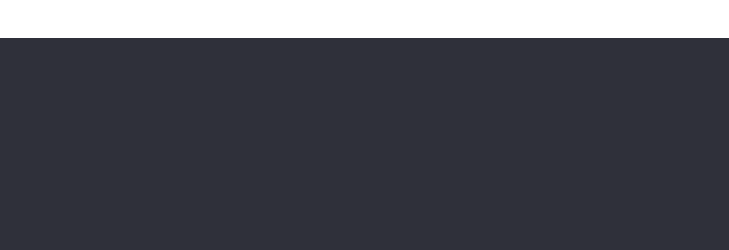
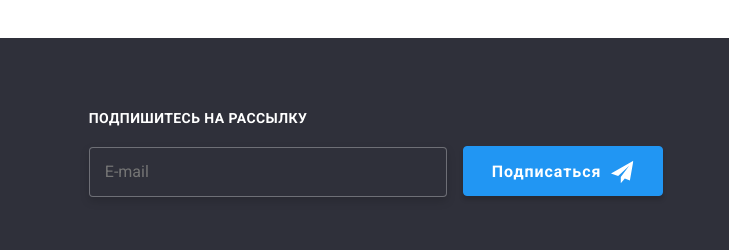
Before and after one commit to YehorRyltsov/goit-markup-hw-06, a plain HTML site: page portfolio.html in a window 1280 px wide. Shown: the part 1606-1856 px from the top of the page, 551-1280 px from the left. Drawn offline with nearby package versions, Linux system fonts and the light colour scheme.

Commit message:
dz6 ver1.0

```diff
--- a/css/styles.css
+++ b/css/styles.css
@@ -90,6 +90,7 @@ img {
   padding-top: 32px;
   padding-bottom: 28px;
   transition: color 250ms;
+  transition-timing-function: cubic-bezier(0.4, 0, 0.2, 1);
 }
 .header-link:hover {
   color: var(--header-link-color);
@@ -118,6 +119,7 @@ img {
   color: var(--text-color);
   margin-right: 30px;
   transition: color 250ms, fill 250ms;
+  transition-timing-function: cubic-bezier(0.4, 0, 0.2, 1);
 }
 .header-mail:focus .header-contacts-icon {
   fill: #2196f3;
@@ -127,6 +129,7 @@ img {
 }
 .header-contacts-link {
   transition: color 250ms, fill 250ms;
+  transition-timing-function: cubic-bezier(0.4, 0, 0.2, 1);
 }
 .header-contacts-link:hover .header-mail {
   color: #2196f3;
@@ -142,6 +145,7 @@ img {
   letter-spacing: 0.02em;
   color: var(--text-color);
   transition: color 250ms, fill 250ms;
+  transition-timing-function: cubic-bezier(0.4, 0, 0.2, 1);
 }
 .header-phone:focus .header-contacts-icon {
   fill: #2196f3;
@@ -206,7 +210,8 @@ img {
   border: 0px;
   margin: 0 auto;
   border-radius: 4px;
-  transition: box-shadow 250ms, background 250ms, border-radius 250ms;
+  transition: box-shadow 250ms, background-color 250ms, border-radius 250ms;
+  transition-timing-function: cubic-bezier(0.4, 0, 0.2, 1);
 }
 .hero-btn-text {
   font-family: inherit;
@@ -370,6 +375,7 @@ img {
   border-radius: 50%;
   cursor: pointer;
   transition: background-color 250ms, fill 250ms;
+  transition-timing-function: cubic-bezier(0.4, 0, 0.2, 1);
 }
 .comand-icon-link:hover {
   fill: #ffffff;
@@ -410,6 +416,7 @@ img {
   border: 1px solid #afb1b8;
   border-radius: 4px;
   transition: fill 250ms, border-radius 250ms;
+  transition-timing-function: cubic-bezier(0.4, 0, 0.2, 1);
 }
 .company-item {
   width: 170px;
@@ -464,6 +471,7 @@ img {
   letter-spacing: 0.03em;
   color: #ffffff;
   transition: color 250ms;
+  transition-timing-function: cubic-bezier(0.4, 0, 0.2, 1);
 }
 .footer-map:hover {
   color: #2196f3;
@@ -493,6 +501,7 @@ img {
   letter-spacing: 0.03em;
   color: rgba(255, 255, 255, 0.6);
   transition: color 250ms;
+  transition-timing-function: cubic-bezier(0.4, 0, 0.2, 1);
 }
 .footer-phone:hover {
   color: var(--hov-foc);
@@ -503,6 +512,7 @@ img {
 .footer-social {
   margin-top: 72px;
   margin-left: 70px;
+  margin-right: 93px;
 }
 .footer-text {
   display: block;
@@ -530,6 +540,7 @@ img {
   cursor: pointer;
   background: rgba(255, 255, 255, 0.1);
   transition: background-color 250ms;
+  transition-timing-function: cubic-bezier(0.4, 0, 0.2, 1);
 }
 .footer-icon-link:hover {
   background-color: #2196f3;
@@ -537,15 +548,69 @@ img {
 .footer-icon-link:focus {
   background-color: #2196f3;
 }
+.footer-subscribe {
+  margin-top: 72px;
+}
 .footer-lable {
-  font-size: 12px;
-  line-height: 1.17;
-  letter-spacing: 0.01em;
-  color: #757575;
-  margin-bottom: 4px;
+  font-weight: 700;
+  font-size: 14px;
+  line-height: 16px;
+  letter-spacing: 0.03em;
+  text-transform: uppercase;
+  color: #ffffff;
   display: block;
+  padding-bottom: 20px;
 }
-
+.footer-input-box {
+  height: 50px;
+}
+.footer-input {
+  width: 358px;
+  height: 100%;
+  background-color: #2f303a;
+  border: 1px solid rgba(255, 255, 255, 0.3);
+  filter: drop-shadow(0px 4px 4px rgba(0, 0, 0, 0.15));
+  border-radius: 4px;
+  padding: 15px;
+  margin-right: 12px;
+  color: rgba(255, 255, 255, 0.6);
+}
+.footer-submit-btn {
+  width: 200px;
+  height: 100%;
+  background: #2196f3;
+  box-shadow: 0px 4px 4px rgba(0, 0, 0, 0.15);
+  border-radius: 4px;
+  border: 1px solid #2196f3;
+  padding: 10px 28px;
+  cursor: pointer;
+  transition: background-color 250ms;
+  transition-timing-function: cubic-bezier(0.4, 0, 0.2, 1);
+}
+.footer-submit-btn:hover {
+  background: #188ce8;
+  box-shadow: 0px 4px 4px rgba(0, 0, 0, 0.15);
+  border-radius: 4px;
+}
+.footer-submit-btn:focus {
+  background: #188ce8;
+  box-shadow: 0px 4px 4px rgba(0, 0, 0, 0.15);
+  border-radius: 4px;
+}
+.footer-btn-text {
+  font-weight: 700;
+  font-size: 16px;
+  line-height: 1.88;
+  display: flex;
+  align-items: center;
+  text-align: center;
+  letter-spacing: 0.06em;
+  color: #ffffff;
+}
+.footer-input-icon {
+  fill: #ffffff;
+  margin-left: 10px;
+}
 .is-hidden {
   opacity: 0;
   visibility: hidden;
@@ -584,6 +649,7 @@ img {
   padding: 6px 22px;
   transition: background-color 250ms, color 250ms, box-shadow 250ms,
     border-radius 250ms;
+  transition-timing-function: cubic-bezier(0.4, 0, 0.2, 1);
 }
 .herop-button:hover {
   background-color: var(--hov-foc);
@@ -612,15 +678,18 @@ img {
 .hero-portfolio-item {
   margin-bottom: 30px;
   transition: box-shadow 250ms;
+  transition-timing-function: cubic-bezier(0.4, 0, 0.2, 1);
 }
 .hero-portfolio-item:hover {
   box-shadow: 0px 1px 1px rgba(0, 0, 0, 0.12), 0px 4px 4px rgba(0, 0, 0, 0.06),
     1px 4px 6px rgba(0, 0, 0, 0.16);
   transition: box-shadow 250ms;
+  transition-timing-function: cubic-bezier(0.4, 0, 0.2, 1);
 }
 .hero-portfolio-item:hover .hero-portfolio-top {
   transform: translateY(0%);
   transition: transform 250ms;
+  transition-timing-function: cubic-bezier(0.4, 0, 0.2, 1);
 }
 .hero-portfolio-box {
   position: relative;
@@ -637,6 +706,7 @@ img {
   height: 100%;
   transform: translateY(100%);
   transition: transform 250ms;
+  transition-timing-function: cubic-bezier(0.4, 0, 0.2, 1);
   overflow: auto;
 }
 .herop-text {
@@ -669,6 +739,7 @@ img {
   height: 100%;
   background: rgba(0, 0, 0, 0.2);
   transition: opacity 250ms, visibility 250ms, transform 250ms;
+  transition-timing-function: cubic-bezier(0.4, 0, 0.2, 1);
 }
 .modal {
   width: 528px;
@@ -720,6 +791,8 @@ img {
   border-radius: 4px;
   padding-left: 40px;
   outline: none;
+  transition: border-color 250 ms, fill 250ms;
+  transition-timing-function: cubic-bezier(0.4, 0, 0.2, 1);
 }
 .modal-input:focus {
   border-color: #2196f3;
@@ -759,9 +832,11 @@ img {
   box-shadow: 0px 4px 4px rgba(0, 0, 0, 0.15);
   border-radius: 4px;
   border: 1px solid #2196f3;
+  transition: background-color 250ms, border 250ms;
+  transition-timing-function: cubic-bezier(0.4, 0, 0.2, 1);
 }
 .modal-submit-btn:focus {
-  background: #188ce8;
+  background-color: #188ce8;
   border: 1px solid #188ce8;
 }
 .modal-submit-btn:hover {
@@ -784,6 +859,8 @@ img {
   line-height: 14px;
   letter-spacing: 0.01em;
   resize: none;
+  transition: border-color 250ms, fill 250ms;
+  transition-timing-function: cubic-bezier(0.4, 0, 0.2, 1);
 }
 .modal-text:focus {
   border-color: #2196f3;
@@ -802,7 +879,6 @@ img {
 }
 .modal-check-box {
   margin-bottom: 30px;
-  /* display: flex; */
 }
 .modal-check-text {
   display: flex;
--- a/portfolio.html
+++ b/portfolio.html
@@ -359,6 +359,32 @@
             </li>
           </ul>
         </div>
+        <div class="footer-subscribe">
+          <form>
+            <label for="footer-user-mail" class="footer-lable"
+              >Подпишитесь на рассылку</label
+            >
+            <div class="footer-input-box">
+              <input
+                type="email"
+                class="footer-input"
+                name="footer-user-meil"
+                placeholder="E-mail"
+                required
+                id="footer-user-meil"
+              />
+
+              <button type="submit" class="footer-submit-btn">
+                <span class="footer-btn-text">
+                  Подписаться
+                  <svg class="footer-input-icon" width="24" height="24">
+                    <use href="./images/icon2.svg#icon-send"></use>
+                  </svg>
+                </span>
+              </button>
+            </div>
+          </form>
+        </div>
       </div>
     </footer>
     <script src="./js/modal.js"></script>
```
Also changed, not shown: index.html (+12 -9 lines).
